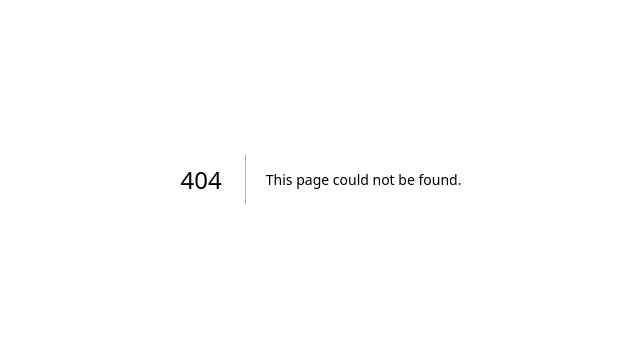
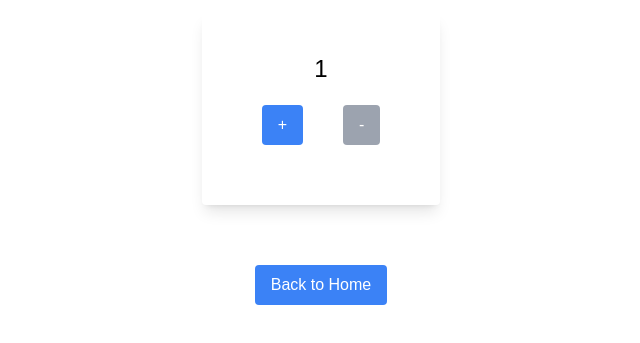
Before and after one commit to augusto-barros/cprg306-assignments, a Next.js app: page /week-4 in a window 1280 px wide. Before the commit this address had no page. Shown: the part 221-564 px from the top of the page, without its empty margins (319-959 px from the left). Built offline with nearby package versions, Linux system fonts and the light colour scheme.

Commit message:
Week-4
Assignment for week 4 completed.

```diff
--- a/app/page.js
+++ b/app/page.js
@@ -7,6 +7,7 @@ export default function Page() {
       <h1>CPRG 306: Web Development 2 - Assignments</h1>
       <li><Link href="week-2">Week 2</Link></li>
       <li><Link href="week-3">Week 3</Link></li>
+      <li><Link href="week-4">Week 4</Link></li>
     </main>
   );
 }
--- /dev/null
+++ b/app/week-4/new-item.js
@@ -0,0 +1,50 @@
+"use client"
+import { useState } from 'react';
+
+export default function NewItem() {
+    const [quantity, setQuantity] = useState(1);
+
+    const increment = () => {
+        setQuantity(quantity + 1);
+    }
+
+    let incrementDisable = quantity >= 20;
+
+    const decrement = () => {
+        setQuantity(quantity - 1);
+    }
+
+    let decrementDisable = quantity <= 1;
+
+
+    let btnStyle = "px-4 py-2 m-5 text-white bg-blue-500 rounded hover:bg-blue-600 disabled:bg-gray-400";
+
+    return (
+        <div className="flex flex-col justify-center items-center h-screen">
+            <div className="bg-white p-10 rounded shadow-lg text-center">
+                <h1 className="text-black text-2xl">{quantity}</h1>
+                <button
+                className={btnStyle}
+                onClick={increment}
+                disabled={incrementDisable}
+                >+</button>
+                <button
+                className={btnStyle}
+                onClick={decrement}
+                disabled={decrementDisable}
+                >-</button>
+
+
+            </div>
+        <div className="mt-5">
+            <button
+            className="px-4 py-2 m-auto text-white bg-blue-500 rounded hover:bg-blue-600 mt-10 flex flex-col items-center mb-10"
+            onClick={() => window.location.href = './'}>
+            Back to Home
+      </button>
+        </div>
+        </div>
+    );
+
+
+}
--- /dev/null
+++ b/app/week-4/page.js
@@ -0,0 +1,10 @@
+import react from 'react';
+import NewItem from './new-item';
+
+export default function Page() {
+    return (
+        <main>
+            <NewItem/>
+        </main>
+    )
+};
```
